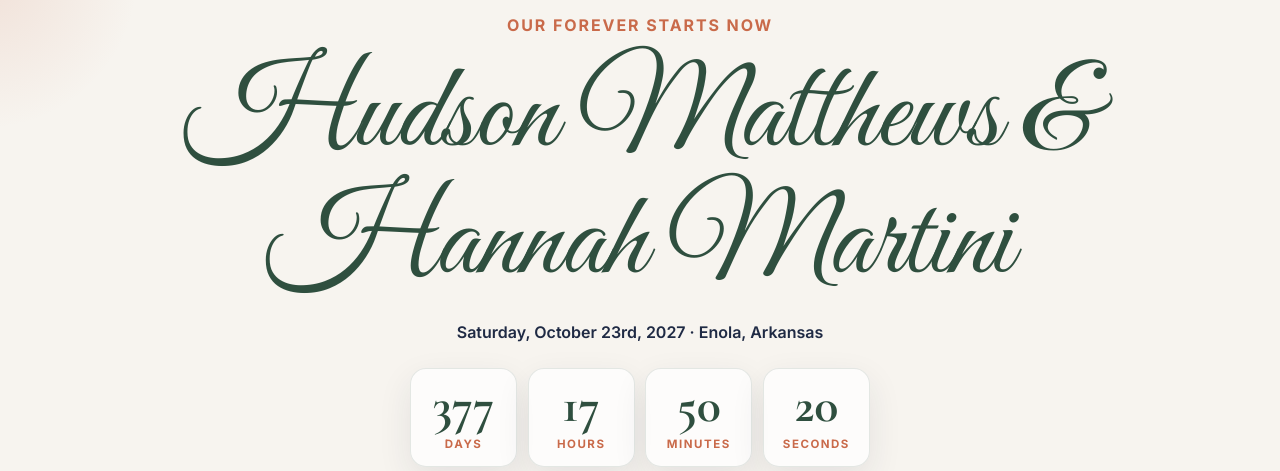
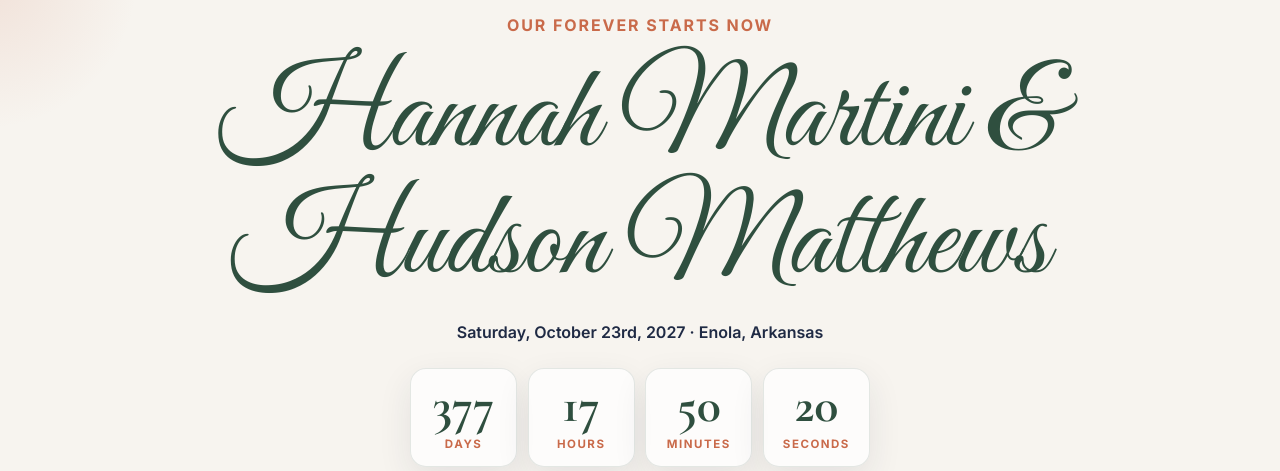
Before and after one commit to HUDMATT/hannah-hudson-wedding, a website: page index.html in a window 1280 px wide. Shown: the part 329-800 px from the top of the page. Drawn offline with nearby package versions, Linux system fonts and the light colour scheme.

Commit message:
fix: fixed name order

```diff
--- a/index.html
+++ b/index.html
@@ -37,7 +37,7 @@
         <div class="hero__content container">
           <img class="hero__logo" src="assets/img/logo_animated.svg" alt="Animated wedding monogram placeholder">
           <p class="hero__eyebrow">Our Forever Starts Now</p>
-          <h1 class="hero__names">Hudson Matthews & Hannah Martini</h1>
+          <h1 class="hero__names"> Hannah Martini & Hudson Matthews</h1>
           <p class="hero__details">Saturday, October 23rd, 2027 · Enola, Arkansas</p>
           <div class="countdown" data-countdown="2027-10-23T15:00:00-05:00" aria-label="Countdown to the ceremony">
             <div class="countdown__item">
```
